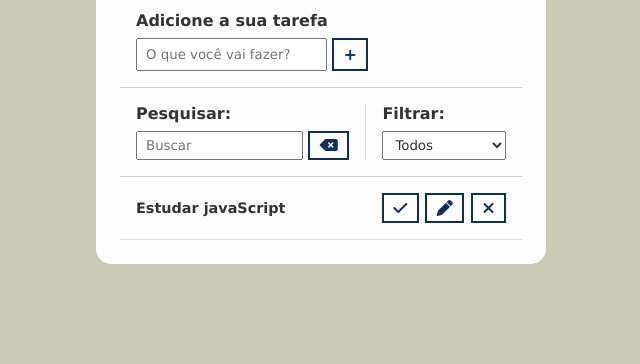
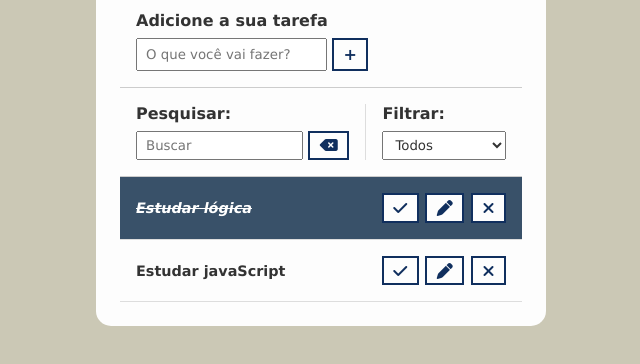
Before and after one commit to JulieneFlora/Todo-List, a plain HTML site: page index.html in a window 1280 px wide. Shown: the part 132-496 px from the top of the page, without its empty margins (319-959 px from the left). Drawn offline with Linux system fonts and the light colour scheme.

Commit message:
:sparkles: feature:  incluído dados fixos para demonstração

```diff
--- a/index.html
+++ b/index.html
@@ -65,6 +65,19 @@
           </select>
         </div>
     </div>
+    <div id="todo-list">
+      <div class="todo done">
+        <h3>Estudar lógica</h3>
+        <button class="finish-todo">
+          <i class="fa-solid fa-check"></i>
+        </button>
+        <button class="edit-todo">
+          <i class="fa-solid fa-pen"></i>
+        </button>
+        <button class="remove-todo">
+          <i class="fa-solid fa-xmark"></i>
+        </button>
+      </div>
       <div id="todo-list">
         <div class="todo">
           <h3>Estudar javaScript</h3>
```
